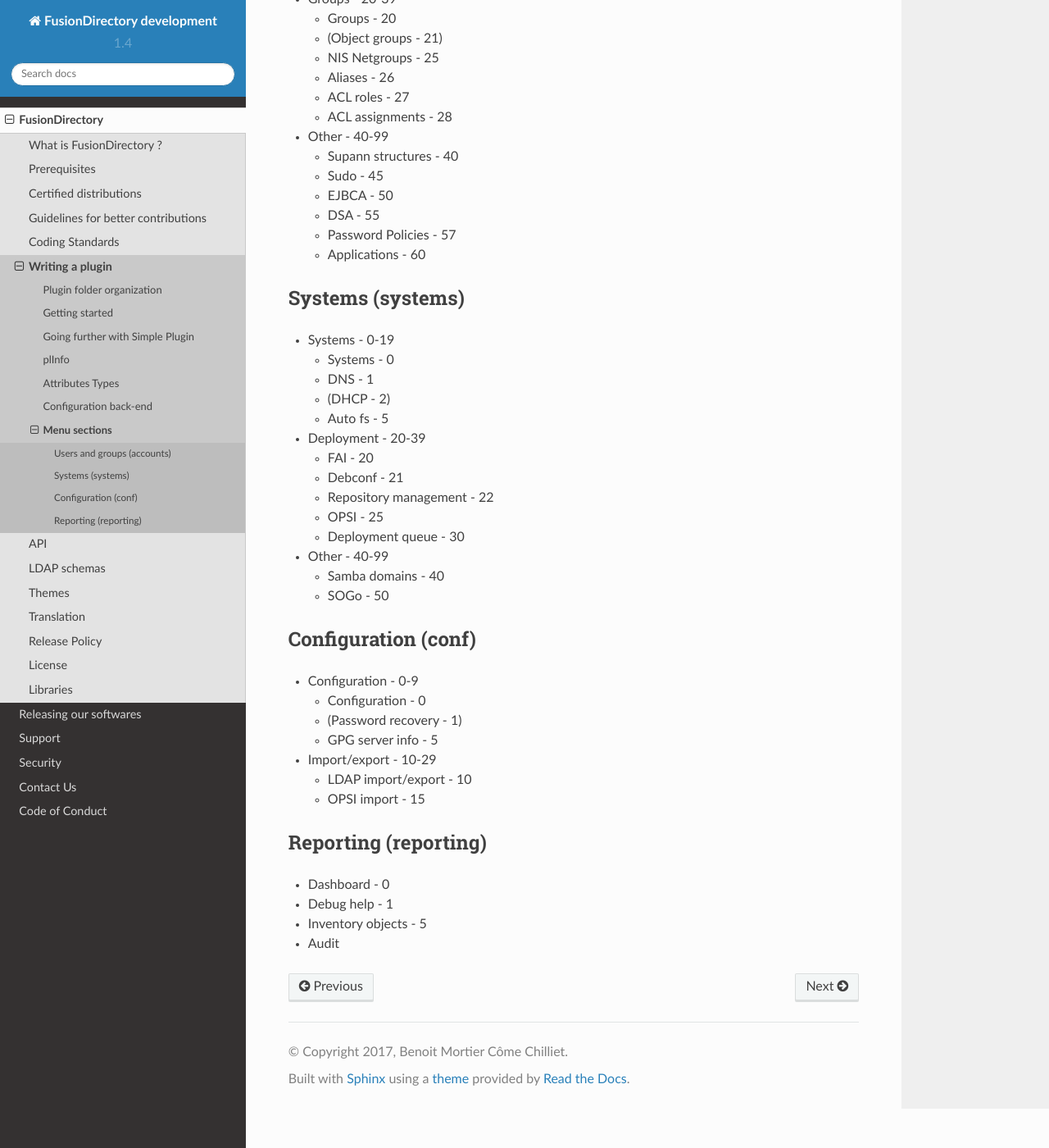
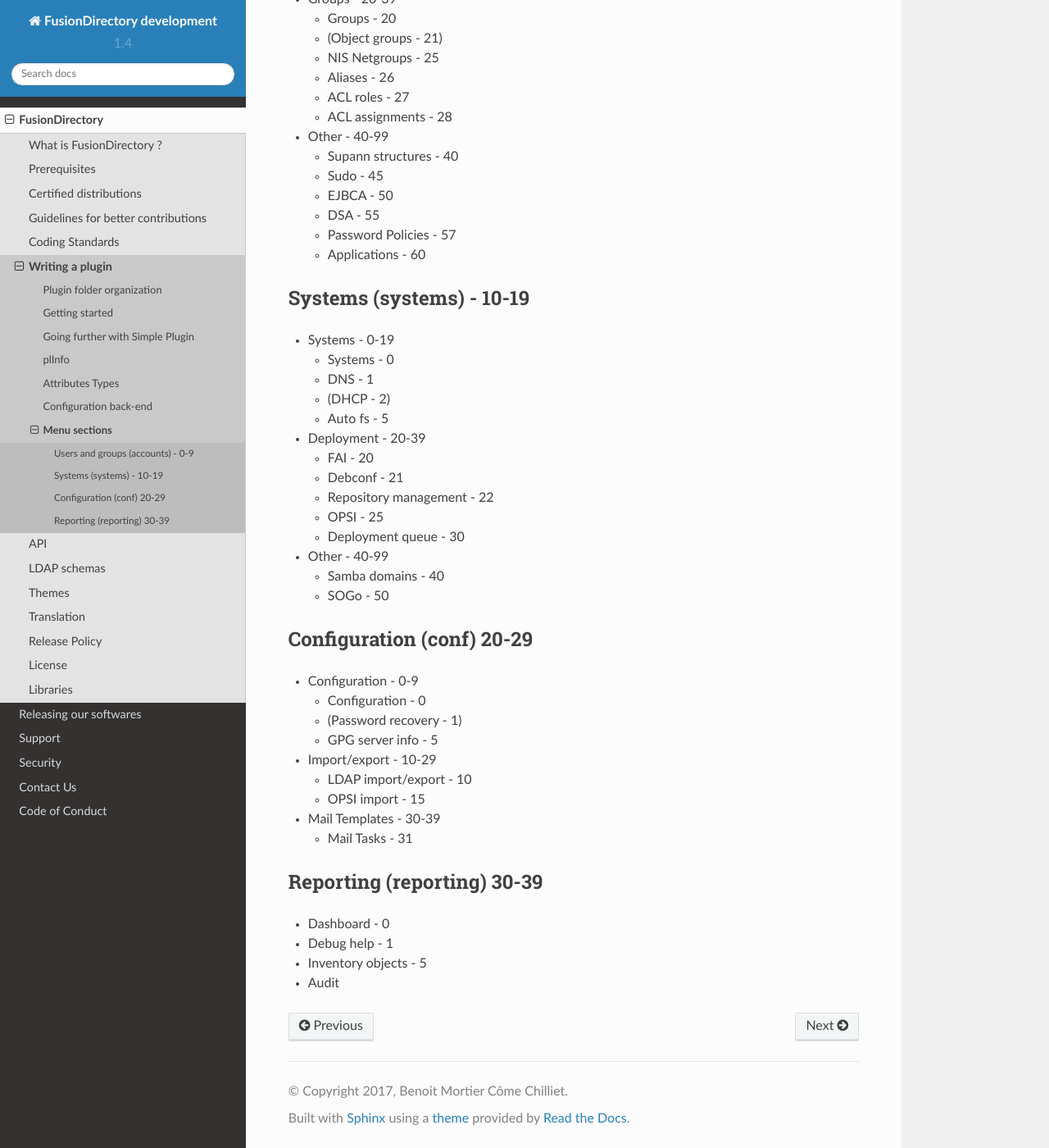
Before and after one commit to fusiondirectory/fusiondirectory-dev-manual, a Sphinx documentation site: the page built from source/fusiondirectory/pluginsystem/menusections.rst, in a window 1280 px wide and 1400 px high, scrolled down 397 px. Shown: the whole window at 82% size. Built offline with Sphinx 7.4.7 and the Read the Docs theme 2.0.0, drawn with Linux system fonts in a browser that asks for light colours; some of the changed text lies outside the part shown.

Commit message:
:sparkles: Feat(Mail Template) Updates section priorities
Update of section and menu priorities in order to add Template Mail.

```diff
--- a/source/fusiondirectory/pluginsystem/menusections.rst
+++ b/source/fusiondirectory/pluginsystem/menusections.rst
@@ -3,7 +3,7 @@
 
 Here are the existing menu sections and examples of priorities they use, so that you can select which priority you give your menu entry.
 
-Users and groups (accounts)
+Users and groups (accounts) - 0-9
 ---------------------------
 
 * Departments - 0-9
@@ -32,7 +32,7 @@
   * Password Policies - 57
   * Applications - 60
 
-Systems (systems)
+Systems (systems) - 10-19
 -----------------
 
 * Systems - 0-19
@@ -55,7 +55,7 @@
   * Samba domains - 40
   * SOGo - 50
 
-Configuration (conf)
+Configuration (conf) 20-29
 --------------------
 
 * Configuration - 0-9
@@ -69,7 +69,11 @@
   * LDAP import/export - 10
   * OPSI import - 15
 
-Reporting (reporting)
+* Mail Templates - 30-39
+
+  * Mail Tasks - 31
+
+Reporting (reporting) 30-39
 ---------------------
 
 * Dashboard - 0
```
